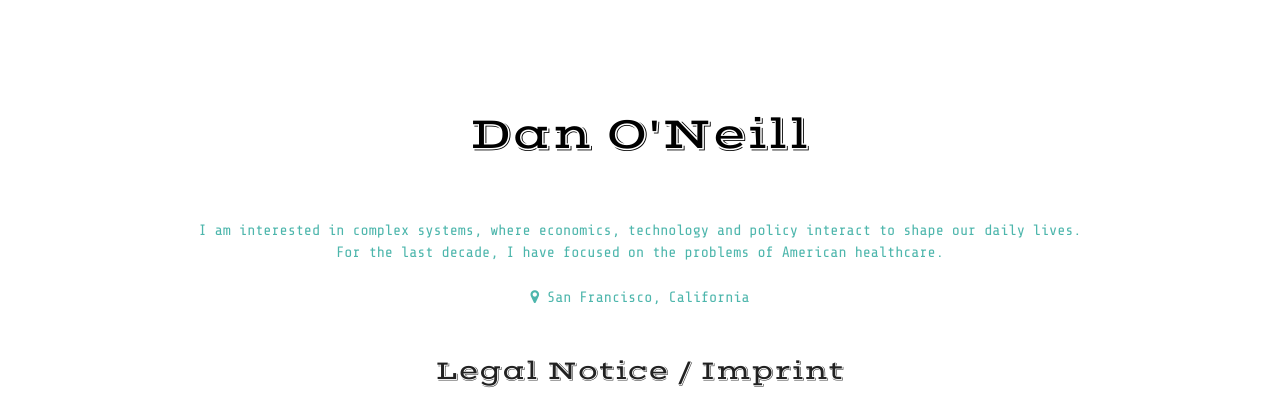
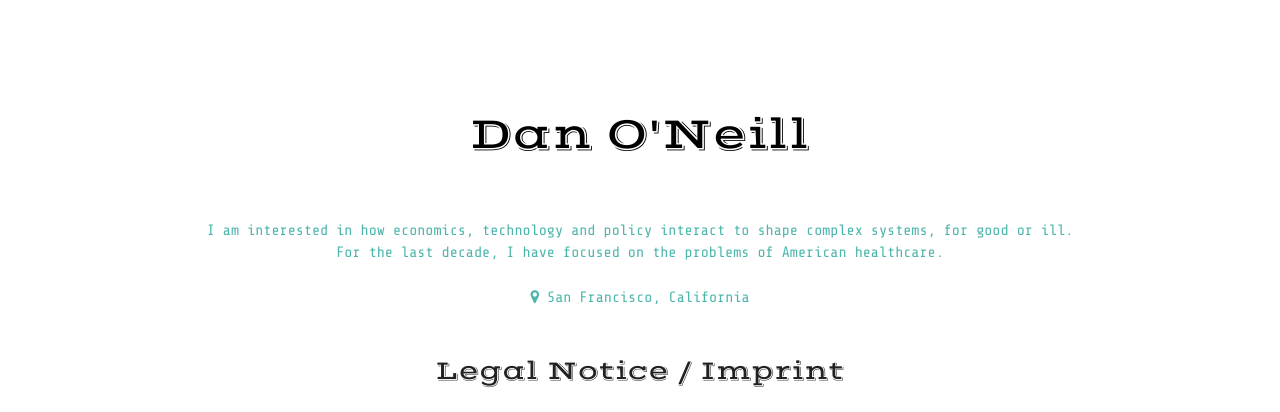
Before and after one commit to danielponeill/danielponeill.github.io, a Jekyll site: the page built from imprint.html, in a window 1280 px wide. Shown: the top 412 px of the page. Built offline with Jekyll 4.4.1, drawn with Linux system fonts in a browser that asks for light colours; some web fonts are replaced.

Commit message:
Update _config.yml

```diff
--- a/_config.yml
+++ b/_config.yml
@@ -1,6 +1,6 @@
 title: "Dan O'Neill"
 description: "Personal website of Daniel P. O'Neill, digital health executive and health policy fellow.  Home for my occasional brainstorms."
-about: "I am interested in complex systems, where economics, technology and policy interact to shape our daily lives.  For the last decade, I have focused on the problems of American healthcare."
+about: "I am interested in how economics, technology and policy interact to shape complex systems, for good or ill.  For the last decade, I have focused on the problems of American healthcare."
 location: "San Francisco, California"
 email: dan@dponeill.com
 baseurl: ""
```
